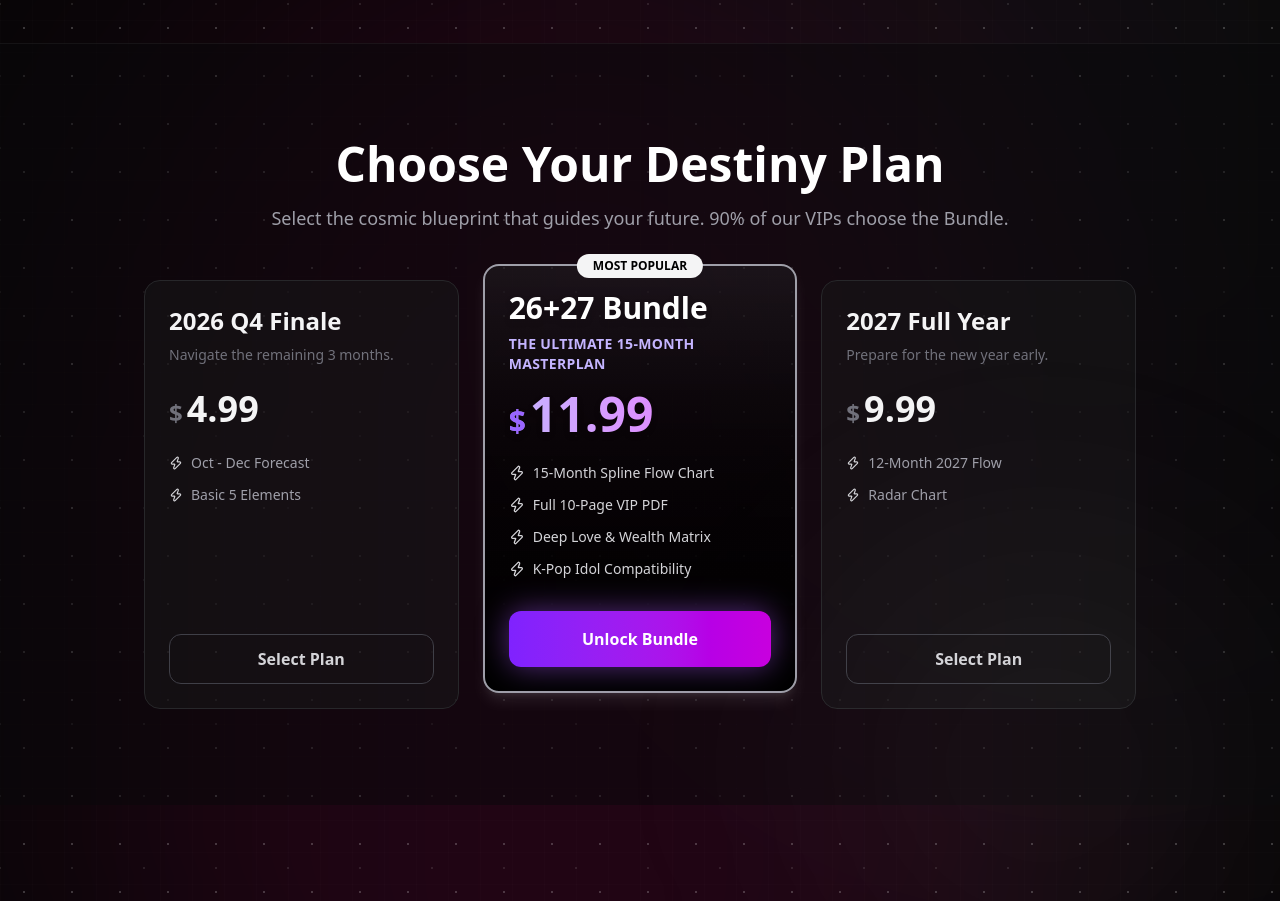
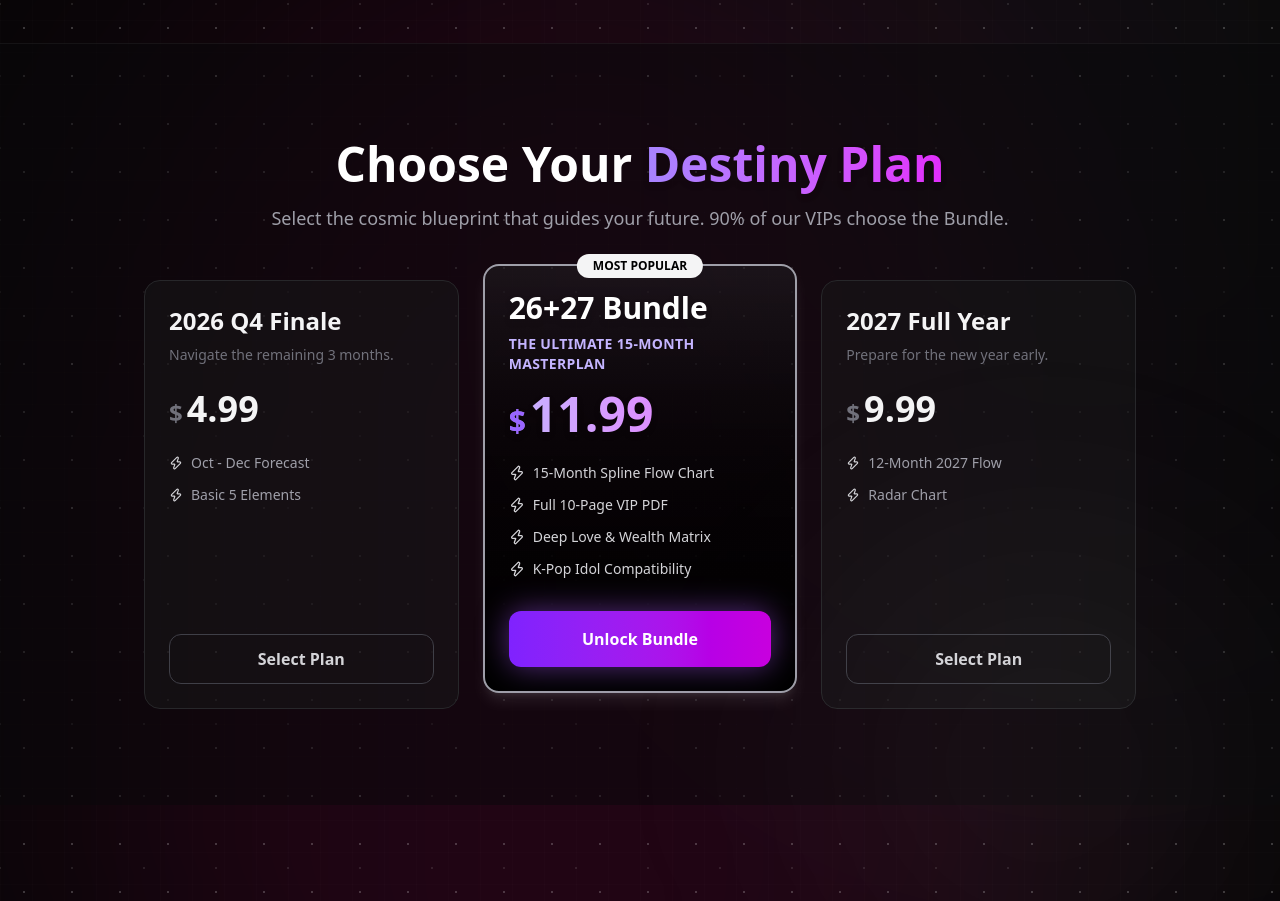
Before and after one commit to cwjung77-glitch/K-oracle, a Next.js app: page / in a window 1280 px wide. Shown: the part 1580-2481 px from the top of the page. Built offline with nearby package versions, Linux system fonts and the light colour scheme.

Commit message:
design(ui): add premium gradients to pricing section titles for consistent branding

```diff
--- a/src/app/page.js
+++ b/src/app/page.js
@@ -203,7 +203,7 @@ export default function OracleLanding() {
           <div className="text-center w-full max-w-5xl mx-auto">
             {activeTab === 'saju' ? (
               <div className="max-w-5xl mx-auto w-full px-4">
-                <h2 className="text-3xl md:text-5xl font-black mb-4">Choose Your Destiny Plan</h2>
+                <h2 className="text-3xl md:text-5xl font-black mb-4">Choose Your <span className="text-transparent bg-clip-text bg-gradient-to-r from-violet-400 to-fuchsia-500 drop-shadow-md">Destiny Plan</span></h2>
                 <p className="text-zinc-400 mb-12 text-lg">Select the cosmic blueprint that guides your future. 90% of our VIPs choose the Bundle.</p>
 
                 <div className="grid grid-cols-1 md:grid-cols-3 gap-6 text-left">
@@ -249,7 +249,7 @@ export default function OracleLanding() {
               </div>
             ) : (
               <>
-                <h2 className="text-3xl md:text-5xl font-black mb-4">Unlock Your Beauty Blueprint</h2>
+                <h2 className="text-3xl md:text-5xl font-black mb-4">Unlock Your <span className="text-transparent bg-clip-text bg-gradient-to-r from-pink-400 to-blue-500 drop-shadow-md">Beauty Blueprint</span></h2>
                 <p className="text-pink-300 font-medium tracking-wide mb-8 text-lg">Get your personalized 30-day styling masterplan, including exact hair dye formulas and VIP shopping lists.</p>
                 <div className="flex flex-col sm:flex-row gap-4 justify-center">
                   <button
```
